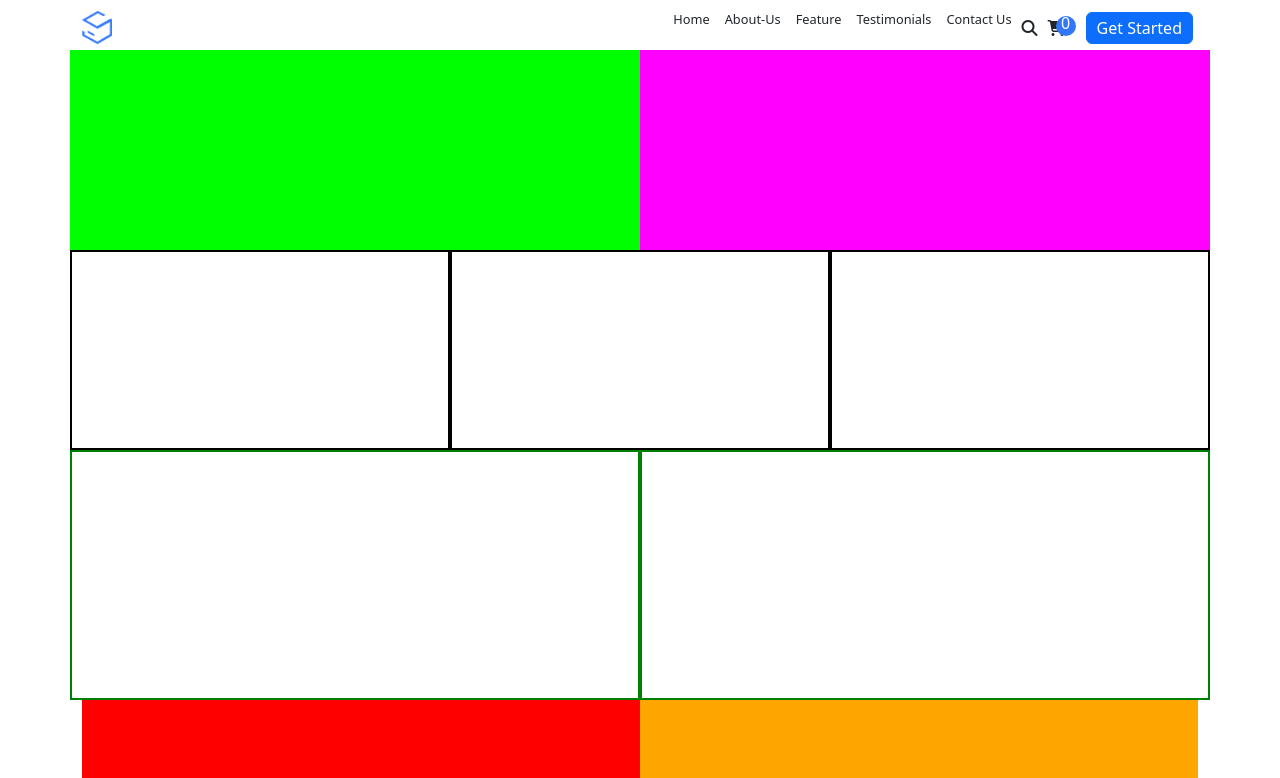
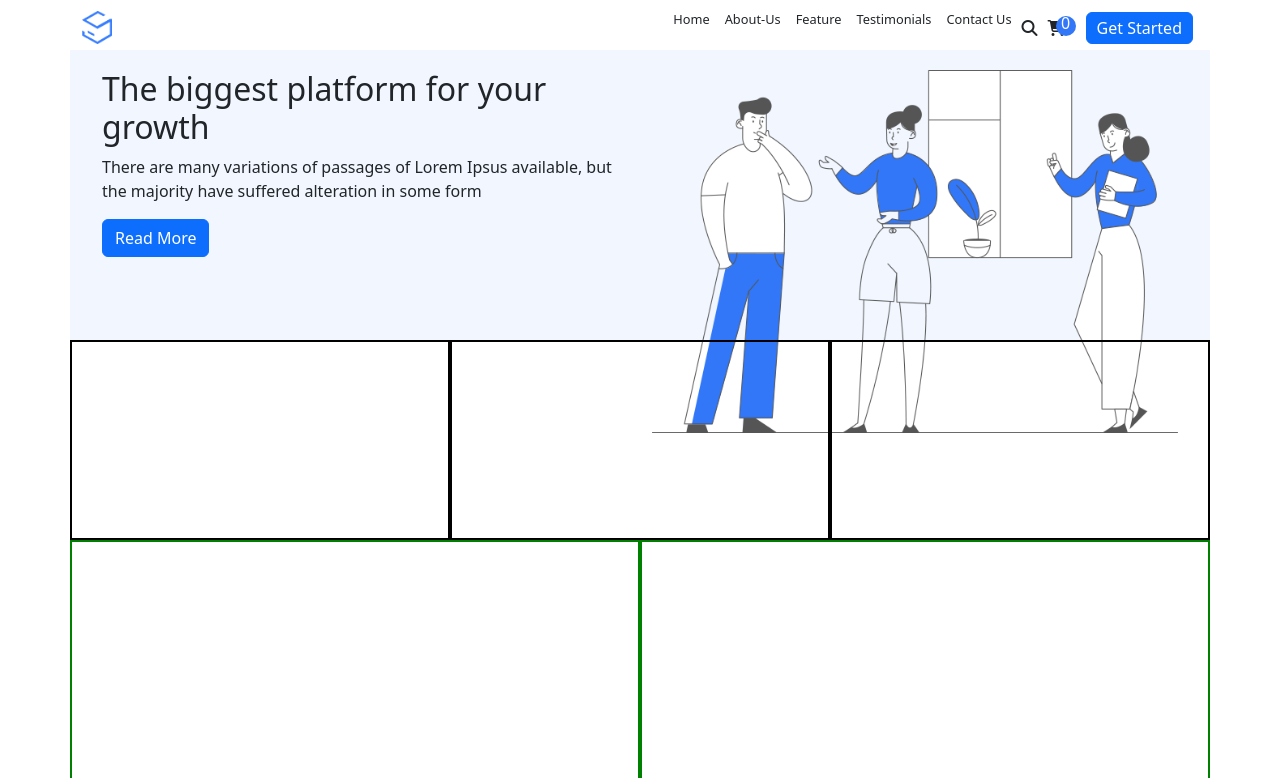
Before and after one commit to V1tale/proj-html-vuejs, a Vue app: page / in a window 1280 px wide. Shown: the top 778 px of the page. Built offline with nearby package versions, Linux system fonts and the light colour scheme.

Commit message:
completato jumbotron senza funzionalità

```diff
--- /dev/null
+++ b/src/components/AppHome.vue
@@ -0,0 +1,63 @@
+<script>
+export default {
+    name:"AppHome",
+    data() {
+        return {
+
+        }
+    }
+}
+</script>
+
+
+<template>
+    <section id="home">
+    <div class="container">
+      <div class="row jumbo">
+        <div class="col-6 text">
+            <h2>The biggest platform for your growth</h2>
+            <p class="text-secondar">There are many variations of passages of Lorem Ipsus available, but the majority have suffered alteration in some form</p>
+            <button type="button" class="btn btn-primary">Read More</button>
+        </div>
+        <div class="col-6 picture">
+            <img :src="'/img/27-1.png'" alt="">
+        </div>
+      </div>
+      <div class="benefit row">
+        <div class="col-4"></div>
+        <div class="col-4"></div>
+        <div class="col-4"></div>
+      </div>
+      <div class=" tricks row">
+        <div class="col-6"></div>
+        <div class="col-6"></div>
+      </div>
+    </div>
+  </section>
+</template>
+
+<style lang="scss">
+@use "../partials/variables.scss";
+#home {
+    & .text {
+    }
+    & .picture {
+      height:250px;
+
+    img {
+        width:100%;
+    }
+  }
+  .jumbo {
+    background-color: #f2f7ff;
+    padding: 20px;
+  }
+  .col-4 {
+    height: 200px;
+    border: 2px solid black;
+  }
+  .tricks .col-6 {
+    height: 250px;
+    border: 2px solid green;
+  }
+}</style>
--- a/src/components/AppMain.vue
+++ b/src/components/AppMain.vue
@@ -1,36 +1,20 @@
 <script>
-
+import AppHome from "./AppHome.vue"
 export default {
   name: "AppMain",
     data() {
       return {
 
       }
-    }
-
+    },
+  components: {
+    AppHome,
+  }
 }
 </script>
 
 <template>
-  <!-- APP HOME -->
-  <section id="home">
-    <div class="container">
-      <div class="row">
-        <div class="col-6 left"></div>
-        <div class="col-6 right"></div>
-      </div>
-      <div class="benefit row">
-        <div class="col-4"></div>
-        <div class="col-4"></div>
-        <div class="col-4"></div>
-      </div>
-      <div class=" tricks row">
-        <div class="col-6"></div>
-        <div class="col-6"></div>
-      </div>
-    </div>
-  </section>
-  <!-- /APP HOME -->
+ <AppHome />
   <!-- APP FEATURES -->
   <section id="features">
 <div class="container">
@@ -86,25 +70,7 @@ export default {
 </template>
 
 <style lang="scss">
-#home {
-  & .left {
 
-    height: 200px;
-    background-color: lime;
-  }
-  & .right {
-    height:200px;
-    background-color: fuchsia;
-  }
-  .col-4 {
-    height: 200px;
-    border: 2px solid black;
-  }
-  .tricks .col-6 {
-    height: 250px;
-    border: 2px solid green;
-  }
-}
 #features {
   & .title {
     width:50%;
--- a/src/general.scss
+++ b/src/general.scss
@@ -5,7 +5,6 @@ li {
     list-style-type: none;
 
 }
-a {
-    color:inherit;
-    text-decoration: none;
+:root {
+    --main-background:#f2f7ff;
 }
--- /dev/null
+++ b/src/partials/variables.scss
@@ -0,0 +1,3 @@
+:root {
+    --main-background: #f2f7ff;
+}
```
